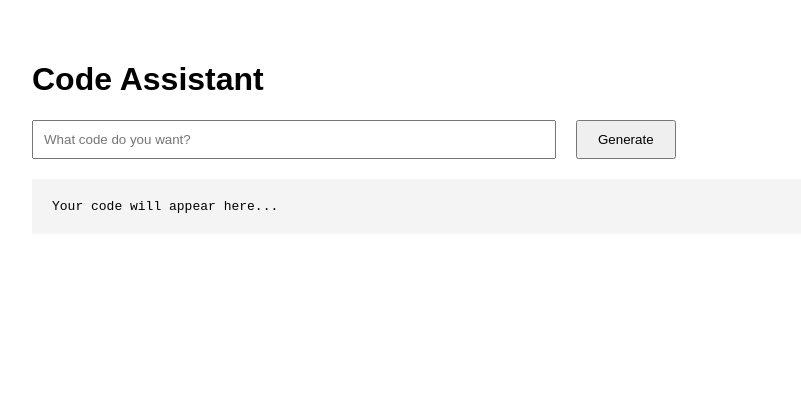
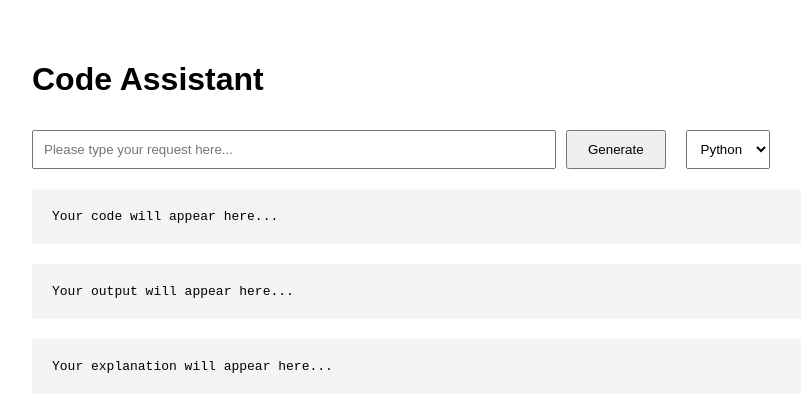
Before and after one commit to BrooklenBlack/GeneratingWithGippityFinalProject, a React (Create React App) app in the folder frontend/: page / in a window 1280 px wide. Shown: the top 412 px of the page, without its empty margins (8-809 px from the left). Built offline with nearby package versions, Linux system fonts and the light colour scheme.

Commit message:
Adding frontend changes

```diff
--- a/frontend/src/App.tsx
+++ b/frontend/src/App.tsx
@@ -3,9 +3,11 @@ import axios from 'axios';
 
 function App() {
   const [prompt, setPrompt] = useState('');
-  const [response, setResponse] = useState('');
+  const [code, setCode] = useState('');
+  const [explanation, setExplanation] = useState('');
+  const [output, setOutput] = useState('');
   const [loading, setLoading] = useState(false);
-  const language = 'python';
+  const [language, setLanguage] = useState('python');
 
   const generate = async () => {
     setLoading(true);
@@ -14,12 +16,18 @@ function App() {
         prompt,
         language
       });
-      setResponse(res.data.code);
+      setCode(res.data.code);
+      setExplanation(res.data.explanation);
+      setOutput(res.data.output);
     } catch (error) {
-      setResponse('Error generating code');
+      setCode('Error generating code. Please try again.');
+      setOutput('Error generating output. Please try again.');
+      setExplanation('Error generating explaination. Please try again.');
+    } finally {
+      setLoading(false);
     }
-    setLoading(false);
   };
+
 
   return (
     <div style={{ padding: '40px', fontFamily: 'Arial' }}>
@@ -29,17 +37,31 @@ function App() {
         type="text"
         value={prompt}
         onChange={(e) => setPrompt(e.target.value)}
-        placeholder="What code do you want?"
+        placeholder="Please type your request here..."
         style={{ width: '500px', padding: '10px', marginRight: '10px' }}
       />
 
-      <button onClick={generate} disabled={loading} style={{ padding: '10px 20px', marginLeft: '10px' }}>
+      <button onClick={generate} disabled={loading} style={{ padding: '10px 20px', marginTop: '10px' }}>
         {loading ? 'Generating...' : 'Generate'}
       </button>
 
+      <select value={language} onChange={(e) => setLanguage(e.target.value)}style={{ marginLeft: '20px', padding: '10px' }}>
+        <option value="python">Python</option>
+        <option value="java">Java</option>
+      </select>
+
       <pre style={{ marginTop: '20px', padding: '20px', background: '#f4f4f4', whiteSpace: 'pre-wrap' }}>
-        {response || 'Your code will appear here...'}
+        {code || 'Your code will appear here...'}
       </pre>
+
+      <pre style={{ marginTop: '20px', padding: '20px', background: '#f4f4f4', whiteSpace: 'pre-wrap' }}>
+        {output || 'Your output will appear here...'}
+      </pre>
+
+      <pre style={{ marginTop: '20px', padding: '20px', background: '#f4f4f4', whiteSpace: 'pre-wrap' }}>
+        {explanation || 'Your explanation will appear here...'}
+      </pre>
+
     </div>
   );
 }
```
